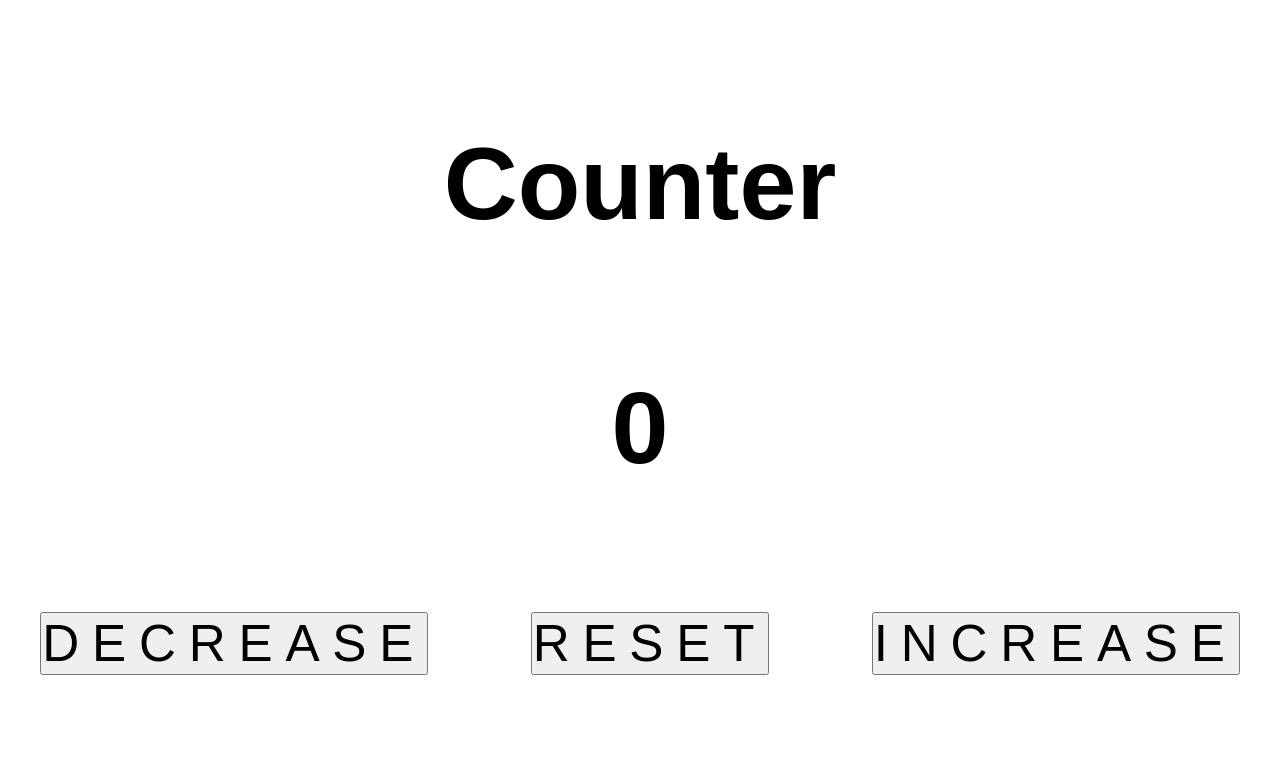
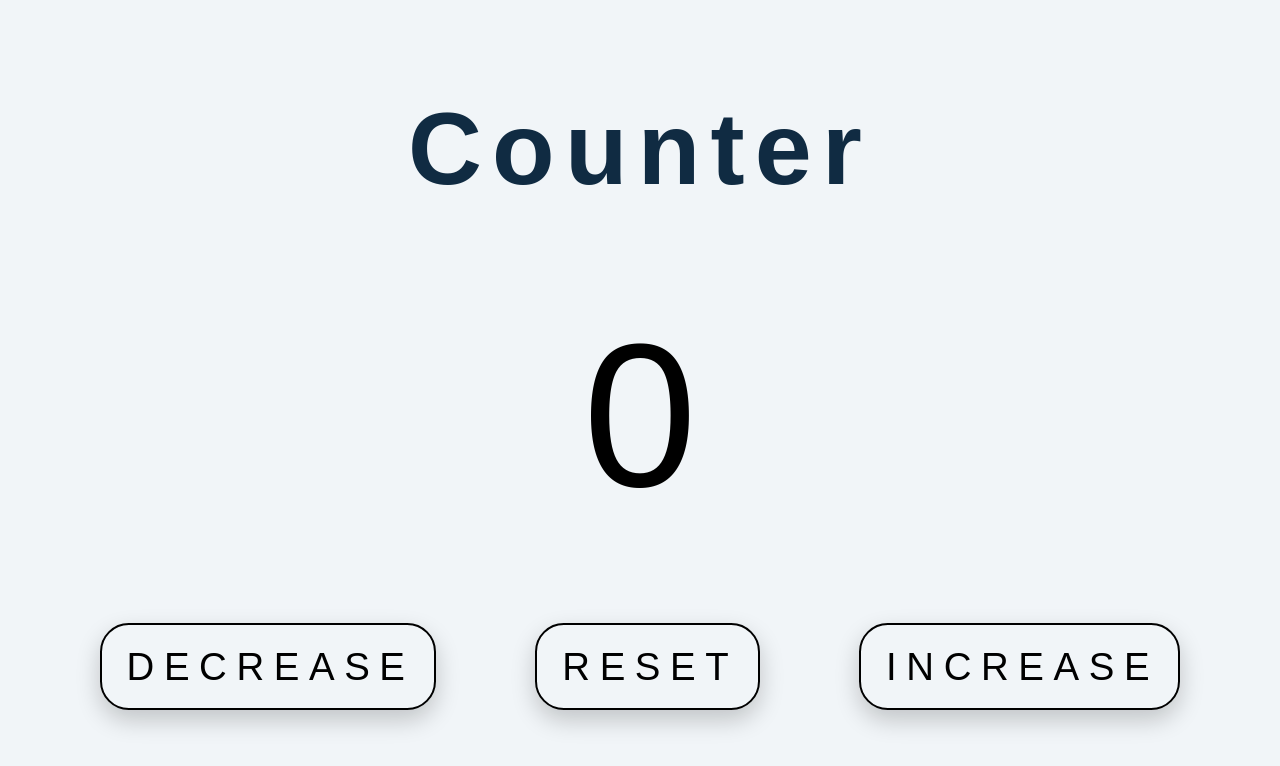
Before and after one commit to AngeloCornelio/counter, a plain HTML site: page index.html in a window 1280 px wide. Drawn offline with Linux system fonts and the light colour scheme.

Commit message:
style page

```diff
--- a/app.css
+++ b/app.css
@@ -11,29 +11,39 @@ body {
   flex-direction: column;
   justify-content: space-evenly;
   align-items: center;
+  background-color: #f1f5f8;
 }
 
 h1 {
   text-align: center;
   font-size: 4em;
+  color: #102b42;
+  letter-spacing: 0.1em;
 }
 
 #num {
   text-align: center;
-  font-size: 4em;
+  font-size: 8em;
   transition: 0.25s;
+  font-weight: 400;
 }
 
 #btns {
   display: flex;
-  justify-content: center;
+  justify-content: space-evenly;
+  width: 100%;
 }
 
 button {
-  margin: 0 1em;
-  font-size: 2em;
+  font-size: 1.5em;
   text-transform: uppercase;
   letter-spacing: 0.25em;
+  border: 2px solid black;
+  border-radius: 0.75em;
+  padding: 0.5em;
+  padding-left: 0.65em;
+  box-shadow: 0 10px 25px rgba(0,0,0,0.2);
+  background-color: #f1f5f8;
 }
 
 .pos {
```
